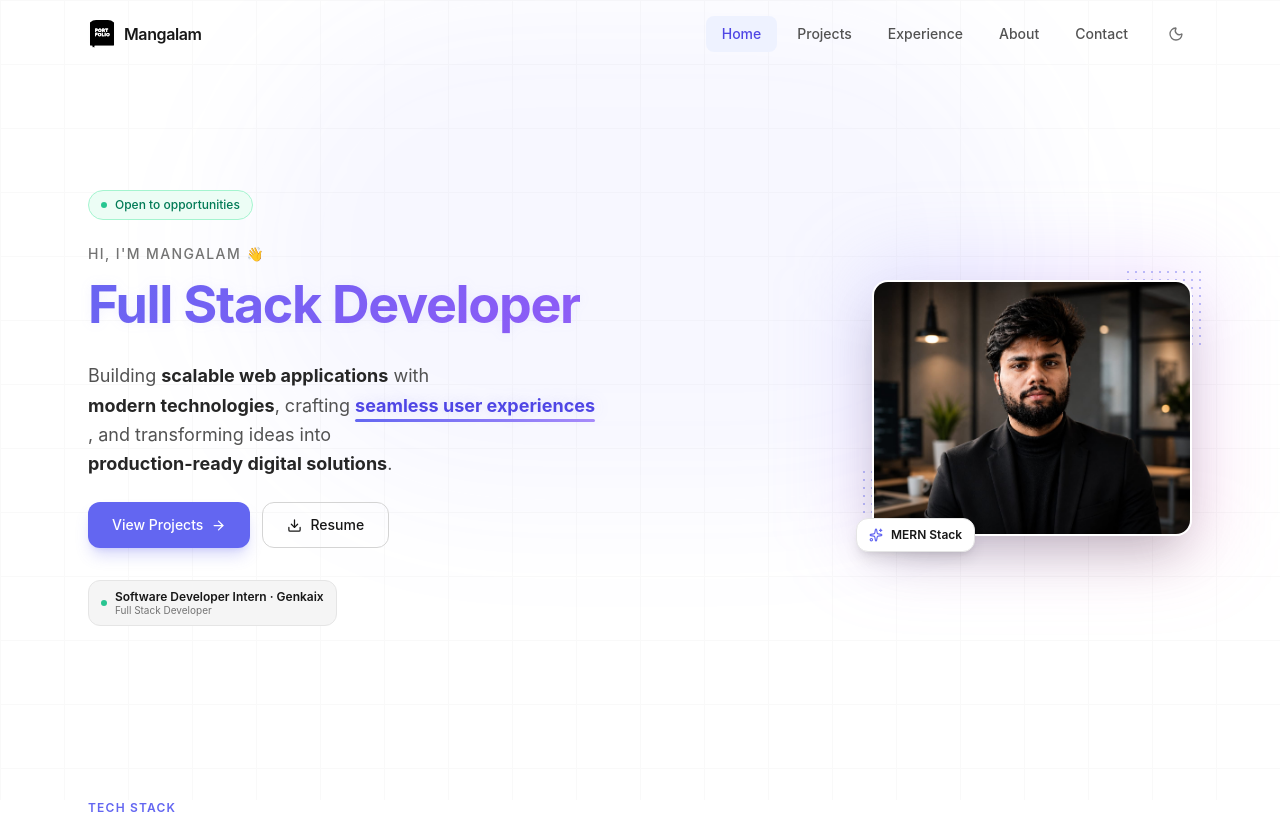
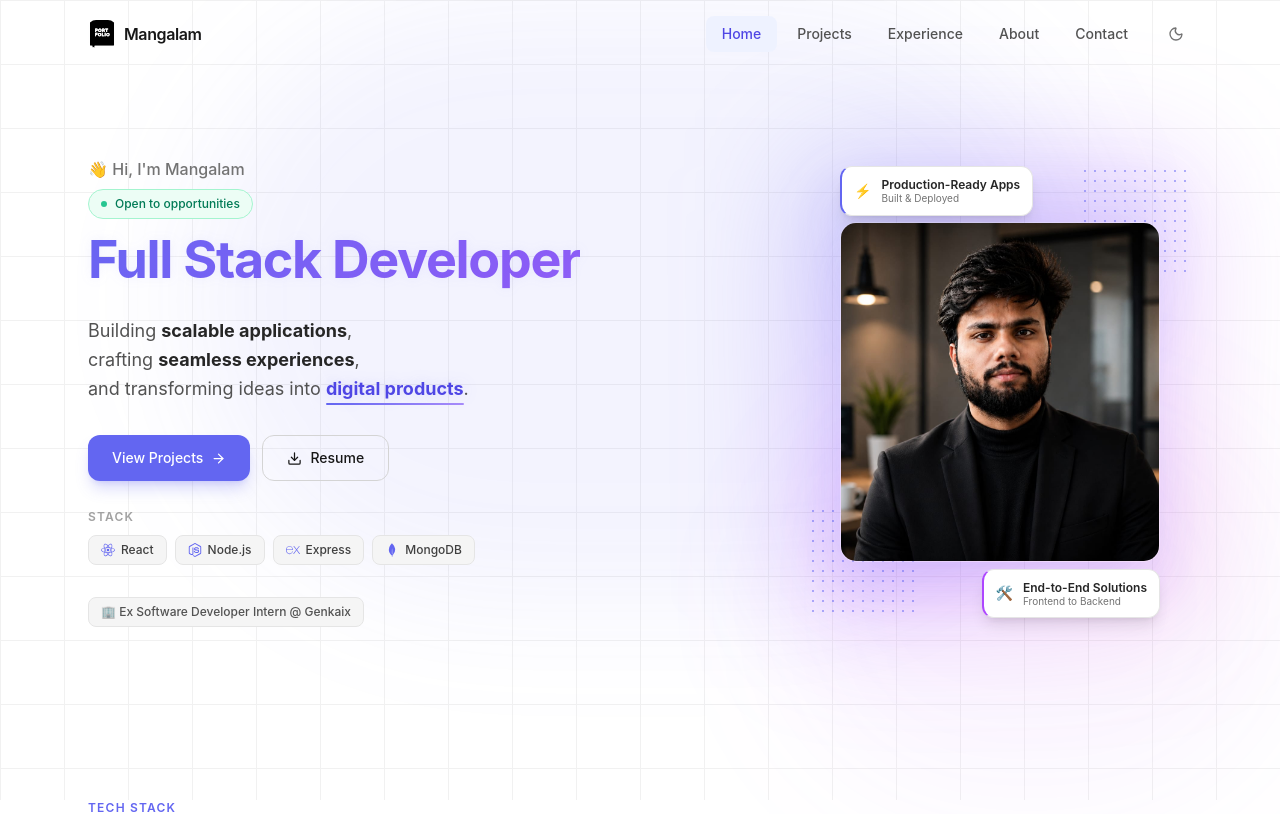
Before and after one commit to Mangalam-17/my-portfolio, a React (Vite) app: page / in a window 1280 px wide. Shown: the top 814 px of the page. Built offline with nearby package versions, Linux system fonts and the light colour scheme.

Commit message:
modified home page

```diff
--- a/src/App.jsx
+++ b/src/App.jsx
@@ -33,10 +33,13 @@ export default function App() {
 
   return (
     <div className="flex flex-col min-h-screen bg-white dark:bg-[#0a0a0f] text-neutral-900 dark:text-neutral-100 transition-colors duration-300">
-      {/* Subtle background grid */}
+      {/* Background grid */}
       <div className="fixed inset-0 pointer-events-none z-0">
-        <div className="absolute inset-0 bg-[linear-gradient(to_right,#f0f0f0_1px,transparent_1px),linear-gradient(to_bottom,#f0f0f0_1px,transparent_1px)] dark:bg-[linear-gradient(to_right,#1a1a2e_1px,transparent_1px),linear-gradient(to_bottom,#1a1a2e_1px,transparent_1px)] bg-[size:4rem_4rem] opacity-40" />
-        <div className="absolute top-0 left-1/2 -translate-x-1/2 w-[800px] h-[500px] bg-accent-500/5 dark:bg-accent-500/10 rounded-full blur-3xl" />
+        <div className="absolute inset-0 bg-[linear-gradient(to_right,#e8e8e8_1px,transparent_1px),linear-gradient(to_bottom,#e8e8e8_1px,transparent_1px)] dark:bg-[linear-gradient(to_right,#ffffff08_1px,transparent_1px),linear-gradient(to_bottom,#ffffff08_1px,transparent_1px)] bg-[size:4rem_4rem] opacity-60" />
+        {/* Top center glow */}
+        <div className="absolute top-0 left-1/2 -translate-x-1/2 w-[900px] h-[600px] bg-accent-500/8 dark:bg-accent-500/15 rounded-full blur-3xl" />
+        {/* Bottom right accent */}
+        <div className="absolute bottom-0 right-0 w-[500px] h-[400px] bg-purple-500/5 dark:bg-purple-500/10 rounded-full blur-3xl" />
       </div>
 
       <Navbar dark={dark} setDark={setDark} />
--- a/src/data/experience.js
+++ b/src/data/experience.js
@@ -15,8 +15,8 @@ export const experiences = [
   {
     role: "Software Developer Intern",
     company: "Genkaix",
-    period: "May 2026 - Present",
-    type: "Current",
+    period: "May 2026 - June 2026",
+    type: "Internship",
     stack: ["MERN Stack", "React.js", "Node.js", "Express.js", "REST APIs"],
     bullets: [
       "Building and maintaining production-grade full-stack applications using the MERN stack, with a focus on scalable and reliable features across frontend and backend systems.",
--- a/src/index.css
+++ b/src/index.css
@@ -120,12 +120,46 @@ html { scroll-behavior: smooth; }
   to   { opacity: 1; transform: translateY(0); }
 }
 
-/* ── Cursor blink ── */
+/* ── Cursor blink (smooth fade) ── */
 @keyframes blink {
-  0%, 100% { opacity: 1; }
-  50%       { opacity: 0; }
+  0%, 45% { opacity: 1; }
+  50%, 95% { opacity: 0.2; }
+  100% { opacity: 1; }
 }
-.cursor-blink { animation: blink 1s step-end infinite; }
+.cursor-blink { animation: blink 1.2s ease-in-out infinite; }
+
+/* ── Green glow pulse (radar ping effect) ── */
+@keyframes glowPulse {
+  0%, 100% {
+    box-shadow: 0 0 0 0 rgba(16, 185, 129, 0.5);
+  }
+  50% {
+    box-shadow: 0 0 18px 4px rgba(16, 185, 129, 0.25),
+                0 0 32px 8px rgba(16, 185, 129, 0.12);
+  }
+}
+
+/* ── Profile image float ── */
+@keyframes floatImage {
+  0%, 100% { transform: translateY(0px); }
+  50% { transform: translateY(-12px); }
+}
+
+/* ── Shimmer reveal for badges ── */
+@keyframes shimmerReveal {
+  0% {
+    background-position: -200% 0;
+  }
+  100% {
+    background-position: 200% 0;
+  }
+}
+
+/* ── Gradient shimmer on text ── */
+@keyframes gradientShimmer {
+  0%, 100% { background-position: 0% 50%; }
+  50% { background-position: 100% 50%; }
+}
 
 @keyframes headlinePulse {
   0%, 100% { filter: drop-shadow(0 0 0 rgba(99, 102, 241, 0)); }
--- a/src/pages/Home.jsx
+++ b/src/pages/Home.jsx
@@ -1,22 +1,24 @@
 import { motion } from "framer-motion";
 import { Link } from "react-router-dom";
 import { useEffect, useState } from "react";
-import { ArrowRight, Download, Sparkles } from "lucide-react";
+import { ArrowRight, Download } from "lucide-react";
 import TechCard from "../components/TechCard";
 import { skillCategories } from "../data/skills";
+import { SiReact, SiNodedotjs, SiMongodb, SiExpress } from "react-icons/si";
 
 const headline = "Full Stack Developer";
 
-const paragraphSegments = [
-  { text: "Building " },
-  { text: "scalable web applications", keywordIndex: 0 },
-  { text: " with " },
-  { text: "modern technologies", keywordIndex: 1 },
-  { text: ", crafting " },
-  { text: "seamless user experiences", keywordIndex: 2 },
-  { text: ", and transforming ideas into " },
-  { text: "production-ready digital solutions", keywordIndex: 3 },
-  { text: "." },
+const techPills = [
+  { icon: SiReact, label: "React" },
+  { icon: SiNodedotjs, label: "Node.js" },
+  { icon: SiExpress, label: "Express" },
+  { icon: SiMongodb, label: "MongoDB" },
+];
+
+const paragraphLines = [
+  { prefix: "Building ", keyword: "scalable applications", suffix: "," },
+  { prefix: "crafting ", keyword: "seamless experiences", suffix: "," },
+  { prefix: "and transforming ideas into ", keyword: "digital products", suffix: "." },
 ];
 
 function TypewriterText({ text }) {
@@ -24,11 +26,9 @@ function TypewriterText({ text }) {
 
   useEffect(() => {
     let timeout;
-
     if (displayed.length < text.length) {
       timeout = setTimeout(() => setDisplayed(text.slice(0, displayed.length + 1)), 65);
     }
-
     return () => clearTimeout(timeout);
   }, [displayed, text]);
 
@@ -47,9 +47,8 @@ function AnimatedHeroParagraph() {
 
   useEffect(() => {
     const interval = setInterval(() => {
-      setActiveKeyword((current) => (current + 1) % 4);
+      setActiveKeyword((current) => (current + 1) % 3);
     }, 2000);
-
     return () => clearInterval(interval);
   }, []);
 
@@ -58,23 +57,21 @@ function AnimatedHeroParagraph() {
       variants={itemVariants}
       className="text-lg text-neutral-600 dark:text-neutral-400 leading-relaxed max-w-lg"
     >
-      {paragraphSegments.map((segment, index) => {
-        return (
+      {paragraphLines.map((line, i) => (
         <motion.span
-            key={`${segment.text}-${index}`}
+          key={i}
           initial={{ opacity: 0, y: 8, filter: "blur(4px)" }}
           animate={{ opacity: 1, y: 0, filter: "blur(0px)" }}
-            transition={{ duration: 0.45, delay: 1.05 + index * 0.055, ease: "easeOut" }}
-            className={
-              segment.keywordIndex !== undefined
-                ? `hero-keyword ${segment.keywordIndex === activeKeyword ? "is-active" : ""}`
-                : undefined
-            }
+          transition={{ duration: 0.45, delay: 1.05 + i * 0.15, ease: "easeOut" }}
+          className="block"
         >
-            {segment.text}
+          {line.prefix}
+          <span className={`hero-keyword ${activeKeyword === i ? "is-active" : ""}`}>
+            {line.keyword}
+          </span>
+          {line.suffix}
         </motion.span>
-        );
-      })}
+      ))}
     </motion.p>
   );
 }
@@ -97,31 +94,31 @@ export default function Home() {
       animate="visible"
       className="page-wrapper"
     >
-      <section className="pt-32 pb-20 max-w-6xl mx-auto px-6">
+      <section className="min-h-screen flex flex-col justify-center pt-24 pb-28 max-w-6xl mx-auto px-6">
         {/* HERO */}
-        <div className="grid lg:grid-cols-[minmax(0,1.08fr)_minmax(280px,0.92fr)] gap-12 items-center min-h-[70vh]">
+        <div className="grid lg:grid-cols-2 gap-14 items-center">
           {/* LEFT */}
-          <div className="space-y-6">
-            {/* Available badge */}
-            <motion.div variants={itemVariants}>
-              <span className="inline-flex items-center gap-2 px-3 py-1.5 rounded-full text-xs font-medium bg-emerald-50 dark:bg-emerald-500/10 text-emerald-700 dark:text-emerald-400 border border-emerald-200 dark:border-emerald-500/30">
+          <div className="flex flex-col gap-6">
+
+            {/* Greeting + headline + open to opportunities */}
+            <motion.div variants={itemVariants} className="flex flex-col gap-2">
+              <p className="text-base font-medium text-neutral-500 dark:text-neutral-400">
+                👋 Hi, I'm Mangalam
+              </p>
+              <span className="inline-flex items-center gap-2 px-3 py-1.5 rounded-full text-xs font-medium bg-emerald-50 dark:bg-emerald-500/10 text-emerald-700 dark:text-emerald-400 border border-emerald-200 dark:border-emerald-500/30 w-fit">
                 <span className="w-1.5 h-1.5 rounded-full bg-emerald-500 animate-pulse" />
                 Open to opportunities
               </span>
-            </motion.div>
-
-            <motion.div variants={itemVariants} className="space-y-2">
-              <p className="text-sm font-medium text-neutral-500 dark:text-neutral-400 tracking-widest uppercase">
-                Hi, I'm Mangalam 👋
-              </p>
-              <h1 className="text-4xl sm:text-5xl lg:text-[3.25rem] font-bold leading-tight tracking-tight whitespace-nowrap dark:text-white">
+              <h1 className="text-4xl sm:text-5xl lg:text-[3.25rem] font-bold leading-tight tracking-tight dark:text-white">
                 <TypewriterText text={headline} />
               </h1>
             </motion.div>
 
+            {/* Paragraph */}
             <AnimatedHeroParagraph />
 
-            <motion.div variants={itemVariants} className="flex flex-wrap gap-3">
+            {/* CTA buttons — more top breathing room */}
+            <motion.div variants={itemVariants} className="flex flex-wrap gap-3 pt-2">
               <Link
                 to="/projects"
                 className="group inline-flex items-center gap-2 px-6 py-3 bg-accent-500 hover:bg-accent-600 text-white rounded-xl font-medium text-sm shadow-lg shadow-accent-500/25 hover:shadow-accent-500/40 transition-all duration-200"
@@ -129,7 +126,6 @@ export default function Home() {
                 View Projects
                 <ArrowRight size={15} className="group-hover:translate-x-1 transition-transform" />
               </Link>
-
               <a
                 href="/resume.pdf"
                 download
@@ -140,57 +136,94 @@ export default function Home() {
               </a>
             </motion.div>
 
-            {/* Stats */}
-            <motion.div
-              variants={itemVariants}
-              className="flex flex-wrap items-center gap-6 pt-2"
+            {/* Stack pills — separated from buttons */}
+            <motion.div variants={itemVariants} className="flex flex-col gap-2.5 pt-1">
+              <span className="text-xs font-semibold tracking-widest uppercase text-neutral-400 dark:text-neutral-500">Stack</span>
+              <div className="flex flex-wrap items-center gap-2">
+                {techPills.map(({ icon: Icon, label }) => (
+                  <motion.span
+                    key={label}
+                    whileHover={{ y: -2 }}
+                    transition={{ type: "spring", stiffness: 300, damping: 20 }}
+                    className="inline-flex items-center gap-1.5 px-3 py-1.5 rounded-lg text-xs font-medium bg-neutral-100 dark:bg-neutral-800 border border-neutral-200 dark:border-neutral-700 text-neutral-700 dark:text-neutral-300 hover:border-accent-400 dark:hover:border-accent-500 hover:shadow-[0_0_10px_rgba(99,102,241,0.3)] dark:hover:shadow-[0_0_12px_rgba(139,92,246,0.4)] transition-colors cursor-default"
                   >
-              <div className="flex items-center gap-2 px-3 py-2 rounded-xl bg-neutral-100 dark:bg-neutral-800 border border-neutral-200 dark:border-neutral-700">
-                <span className="w-1.5 h-1.5 rounded-full bg-emerald-500 animate-pulse flex-shrink-0" />
-                <div>
-                  <p className="text-xs font-semibold dark:text-white leading-tight">Software Developer Intern · Genkaix</p>
-                  <p className="text-[10px] text-neutral-500 dark:text-neutral-500 leading-tight">Full Stack Developer</p>
+                    <Icon className="text-accent-500 dark:text-accent-400 text-sm flex-shrink-0" />
+                    {label}
+                  </motion.span>
+                ))}
               </div>
-              </div>
+            </motion.div>
+
+            {/* Bottom info badges */}
+            <motion.div variants={itemVariants} className="flex flex-col items-start gap-2 pt-2">
+              <span className="inline-flex items-center gap-2 px-3 py-1.5 rounded-lg text-xs font-medium bg-neutral-100 dark:bg-neutral-800 border border-neutral-200 dark:border-neutral-700 text-neutral-600 dark:text-neutral-400">
+                🏢 Ex Software Developer Intern @ Genkaix
+              </span>
             </motion.div>
           </div>
 
-          {/* RIGHT — Profile image */}
+          {/* RIGHT — Profile image with diagonal badges */}
           <motion.div
             variants={itemVariants}
             className="flex justify-center lg:justify-end"
           >
-            <div className="relative">
-              {/* Glow ring */}
-              <div className="absolute -inset-4 rounded-3xl bg-gradient-to-br from-accent-400/20 via-purple-400/20 to-pink-400/20 blur-2xl" />
-              {/* Decorative dots */}
-              <div className="absolute -top-3 -right-3 w-20 h-20 bg-[radial-gradient(circle,#6366f1_1px,transparent_1px)] bg-[size:8px_8px] opacity-40" />
-              <div className="absolute -bottom-3 -left-3 w-20 h-20 bg-[radial-gradient(circle,#6366f1_1px,transparent_1px)] bg-[size:8px_8px] opacity-40" />
+            {/* Outer wrapper — equal padding on all sides for symmetry */}
+            <div className="relative pt-14 pb-14 pl-8 pr-8">
 
+              {/* Glow */}
+              <div className="absolute inset-0 rounded-3xl bg-gradient-to-br from-accent-500/35 via-purple-500/25 to-pink-500/15 blur-3xl" />
+              <div className="absolute inset-4 rounded-2xl bg-gradient-to-b from-accent-500/10 via-transparent to-purple-500/10 blur-xl" />
+
+              {/* Decorative dots — top-right, symmetrical */}
+              <div className="absolute top-0 right-0 w-28 h-28 bg-[radial-gradient(circle,#6366f1_1.5px,transparent_1.5px)] bg-[size:10px_10px] opacity-50" />
+              {/* Decorative dots — bottom-left, symmetrical */}
+              <div className="absolute bottom-0 left-0 w-28 h-28 bg-[radial-gradient(circle,#6366f1_1.5px,transparent_1.5px)] bg-[size:10px_10px] opacity-50" />
+
+              {/* Image */}
               <motion.img
                 src="/profile.png"
                 alt="Mangalam Mishra"
-                whileHover={{ scale: 1.03 }}
+                whileHover={{ scale: 1.02 }}
                 transition={{ type: "spring", stiffness: 200, damping: 20 }}
-                className="relative w-72 lg:w-80 rounded-2xl border-2 border-white dark:border-neutral-800 shadow-2xl select-none object-cover"
+                style={{ height: "340px", objectPosition: "top" }}
+                className="relative w-72 lg:w-80 rounded-2xl border border-white/20 dark:border-neutral-700/80 shadow-2xl shadow-accent-500/15 select-none object-cover"
               />
 
-              {/* Floating badge */}
+              {/* Top-LEFT badge */}
               <motion.div
-                initial={{ opacity: 0, scale: 0.8 }}
-                animate={{ opacity: 1, scale: 1 }}
-                transition={{ delay: 1, duration: 0.4 }}
-                className="absolute -bottom-4 -left-4 flex items-center gap-2 px-3 py-2 bg-white dark:bg-neutral-900 rounded-xl border border-neutral-200 dark:border-neutral-700 shadow-lg"
+                initial={{ opacity: 0, x: -16, y: 8 }}
+                animate={{ opacity: 1, x: 0, y: 0 }}
+                transition={{ delay: 1.2, duration: 0.5, type: "spring", stiffness: 200 }}
+                className="absolute top-0 left-8 flex items-center gap-2.5 px-3 py-2.5 bg-white dark:bg-neutral-900 rounded-xl border border-neutral-200 dark:border-neutral-800 border-l-2 border-l-accent-500 shadow-lg"
               >
-                <Sparkles size={14} className="text-accent-500" />
-                <span className="text-xs font-semibold dark:text-white">MERN Stack</span>
+                <span className="text-sm">⚡</span>
+                <div>
+                  <p className="text-xs font-semibold text-neutral-800 dark:text-white leading-tight">Production-Ready Apps</p>
+                  <p className="text-[10px] text-neutral-500 dark:text-neutral-400 leading-tight">Built & Deployed</p>
+                </div>
               </motion.div>
+
+              {/* Bottom-RIGHT badge */}
+              <motion.div
+                initial={{ opacity: 0, x: 16, y: -8 }}
+                animate={{ opacity: 1, x: 0, y: 0 }}
+                transition={{ delay: 1.4, duration: 0.5, type: "spring", stiffness: 200 }}
+                className="absolute bottom-0 right-8 flex items-center gap-2.5 px-3 py-2.5 bg-white dark:bg-neutral-900 rounded-xl border border-neutral-200 dark:border-neutral-800 border-l-2 border-l-purple-500 shadow-lg"
+              >
+                <span className="text-sm">🛠️</span>
+                <div>
+                  <p className="text-xs font-semibold text-neutral-800 dark:text-white leading-tight">End-to-End Solutions</p>
+                  <p className="text-[10px] text-neutral-500 dark:text-neutral-400 leading-tight">Frontend to Backend</p>
+                </div>
+              </motion.div>
+
             </div>
           </motion.div>
         </div>
+      </section>
 
       {/* SKILLS SECTION */}
-        <div className="mt-28">
+      <section className="pb-24 max-w-6xl mx-auto px-6">
         <motion.div
           initial={{ opacity: 0, y: 16 }}
           whileInView={{ opacity: 1, y: 0 }}
@@ -233,7 +266,6 @@ export default function Home() {
             </motion.div>
           ))}
         </div>
-        </div>
       </section>
     </motion.div>
   );
```
Lines whose indentation alone changed are shown as unchanged.
